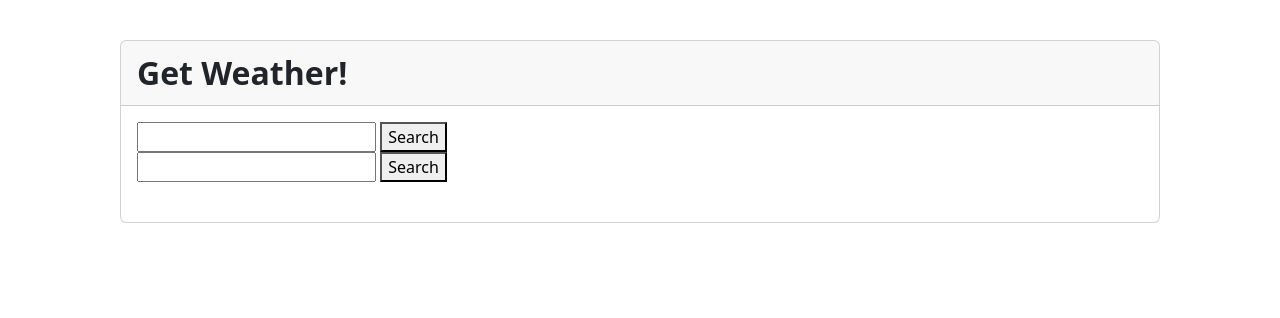
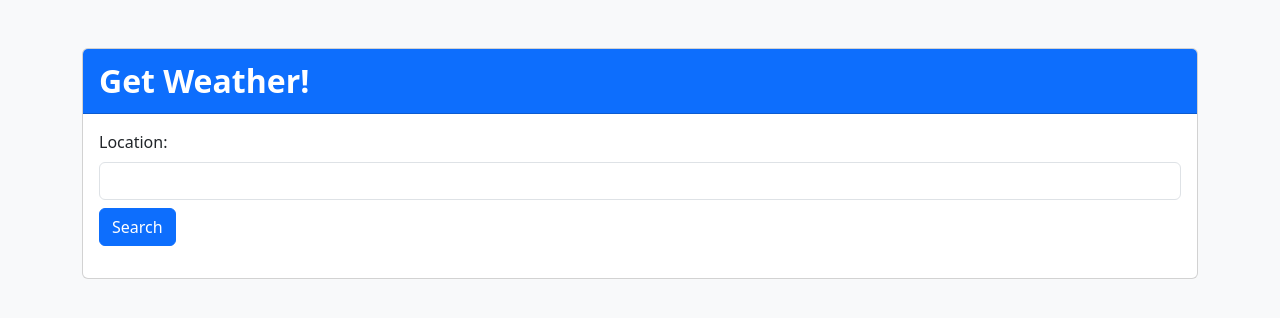
Before and after one commit to rulkimi/web-scraping, a website: page index.html in a window 1280 px wide. Drawn offline with nearby package versions, Linux system fonts and the light colour scheme.

Commit message:
ui fixes

```diff
--- a/index.html
+++ b/index.html
@@ -6,20 +6,26 @@
   <title>Get Weather</title>
   <link href="https://cdn.jsdelivr.net/npm/bootstrap@5.3.2/dist/css/bootstrap.min.css" rel="stylesheet" integrity="sha384-T3c6CoIi6uLrA9TneNEoa7RxnatzjcDSCmG1MXxSR1GAsXEV/Dwwykc2MPK8M2HN" crossorigin="anonymous">
 </head>
-<body>
-  <div class="card-shadow">
+<body class="bg-light">
+  <div class="container mt-5">
     <div class="card">
-      <div class="card-header fs-2 fw-bold">Get Weather!</div>
+      <div class="card-header fs-2 fw-bold bg-primary text-white">Get Weather!</div>
       <div class="card-body">
-        <input class="js-location" type="text" />
-        <button class="js-search-btn">Search</button>
-        <div class="js-place"></div>
-        <div class="js-weather"></div>
-        <div class="js-description"></div>
-        <input class="js-country" type="text" />
-        <button class="js-search-flag-btn">Search</button>
-        <div class="container">
-          <img id="countryFlag" />
+        <div class="mb-3">
+          <label for="location" class="form-label">Location:</label>
+          <input id="location" class="form-control js-location" type="text" />
+          <button class="btn btn-primary mt-2 js-search-btn">Search</button>
+        </div>
+        <div class="row">
+          <div class="col">
+            <div class="js-place"></div>
+          </div>
+          <div class="col">
+            <div class="js-weather"></div>
+          </div>
+          <div class="col">
+            <div class="js-description"></div>
+          </div>
         </div>
       </div>
     </div>
@@ -27,9 +33,3 @@
   <script type="module" src="main.js"></script>
 </body>
 </html>
-
-<style>
-  body {
-    padding: 5vh 15vh;
-  }
-</style>
```
